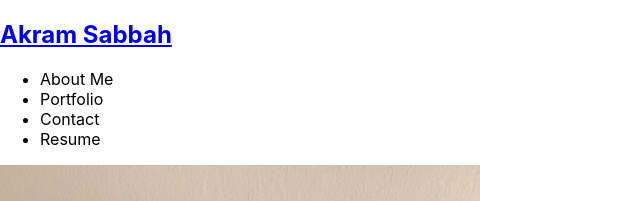
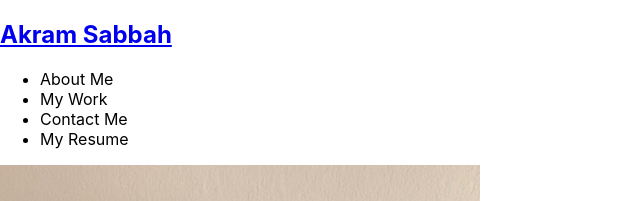
Before and after one commit to akramsabbah9/react-portfolio, a React (Create React App) app: page / in a window 1280 px wide. Shown: the top 201 px of the page, without its empty margins (0-640 px from the left). Built offline with nearby package versions, Linux system fonts and the light colour scheme.

Commit message:
update document title to current section

```diff
--- a/src/App.js
+++ b/src/App.js
@@ -1,4 +1,4 @@
-import React, { useState } from "react";
+import React, { useEffect, useState } from "react";
 import Header from "./components/Header";
 import Footer from "./components/Footer";
 import About from "./components/About";
@@ -10,11 +10,15 @@ import "./App.css";
 function App() {
     const [sections] = useState([
         {name: "About", title: "About Me"},
-        {name: "Portfolio", title: "Portfolio"},
-        {name: "Contact", title: "Contact"},
-        {name: "Resume", title: "Resume"}
+        {name: "Portfolio", title: "My Work"},
+        {name: "Contact", title: "Contact Me"},
+        {name: "Resume", title: "My Resume"}
     ]);
     const [currentSection, setCurrentSection] = useState(sections[0]);
+
+    useEffect(() => {
+        document.title = `Akram Sabbah | ${currentSection.name}`
+    }, [currentSection]);
 
     const renderCurrent = name => {
         return (name === "Portfolio") ? <Portfolio /> :
```
